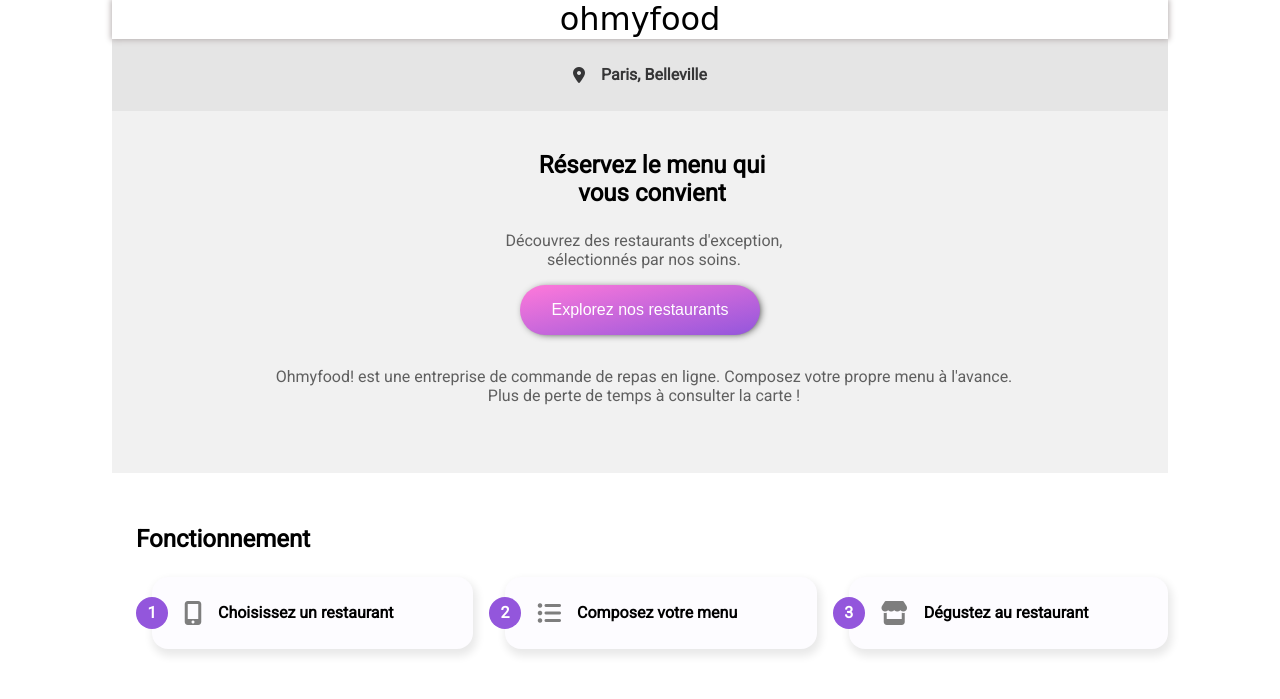
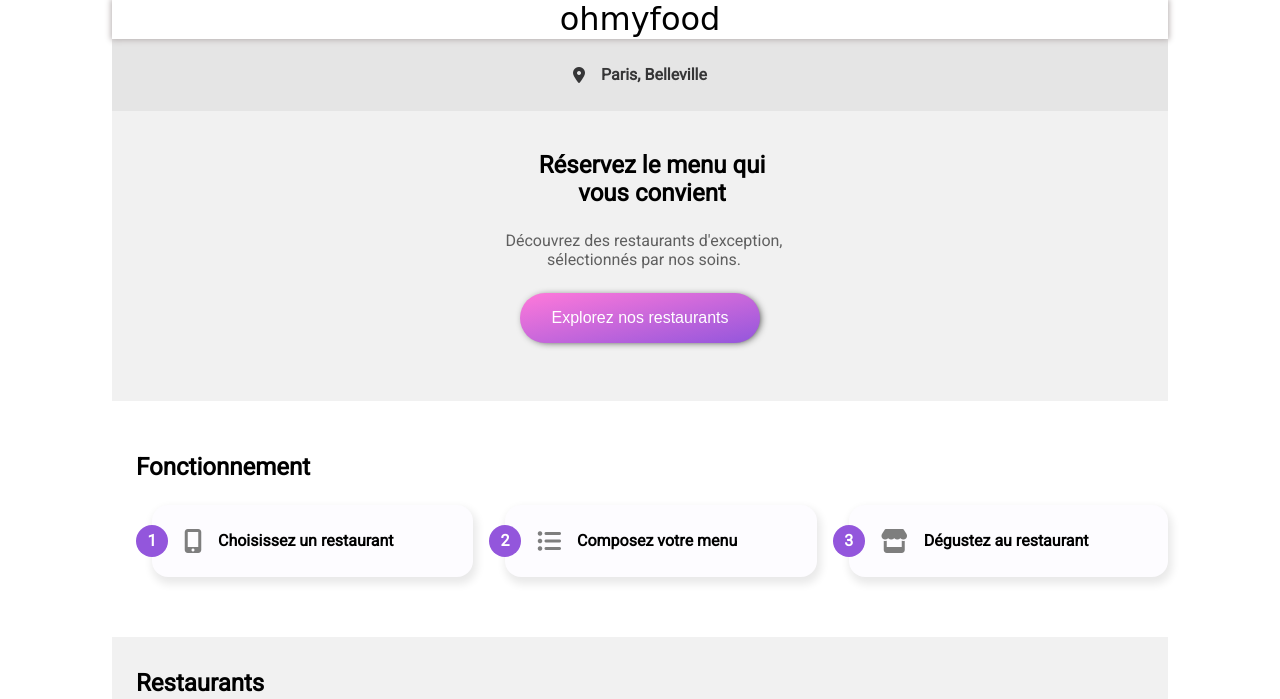
Before and after one commit to marilyne1618/projet3, a website: page index.html in a window 1280 px wide. Shown: the top 699 px of the page. Drawn offline with Linux system fonts and the light colour scheme; a web font is replaced by a local one.

Commit message:
suppression texte dans explorez.scss

```diff
--- a/index.html
+++ b/index.html
@@ -50,14 +50,7 @@
 
       <!--BOUTTON EXPLOREZ-->
       <button>Explorez nos restaurants</button>
-      <div class="presentation">
-        <p>
-          Ohmyfood! est une entreprise de commande de repas en ligne. Composez votre propre menu à l'avance.
-          <br>Plus de perte de temps à consulter la carte !
-        </p>
-      </div>
     </section>
-
     <!--SECTION FONCTIONNEMENT-->
     <section class="fonctionnement">
       <h2>Fonctionnement</h2>
--- a/sass/layout/explorez.scss
+++ b/sass/layout/explorez.scss
@@ -6,19 +6,9 @@
 /*SECTION EXPLOREZ*/
 .explorez {
     background-color: colors.$blocgrey;
-    height: 330px;
-    padding-bottom: 2rem;
+    height: 250px;
+    padding-bottom: 2.5rem;
     text-align: center;
-
-    @media (max-width: 767px) {
-        height: 350px;
-    }
-
-    .presentation {
-        padding: 0 2rem 0 2rem;
-        color: #19191ada;
-        text-align: center;
-    }
 
     h2 {
         margin-top: 0;
@@ -28,12 +18,12 @@
     }
 
     & p {
+        margin-bottom: 0.5rem;
         font-size: 1rem;
         color: #464646da;
     }
 
     & button {
-        margin-bottom: 2rem;
         @include mixins.base-button;
     }
 }
```
Also changed, not shown: public/css/style.css, 1 other file.
